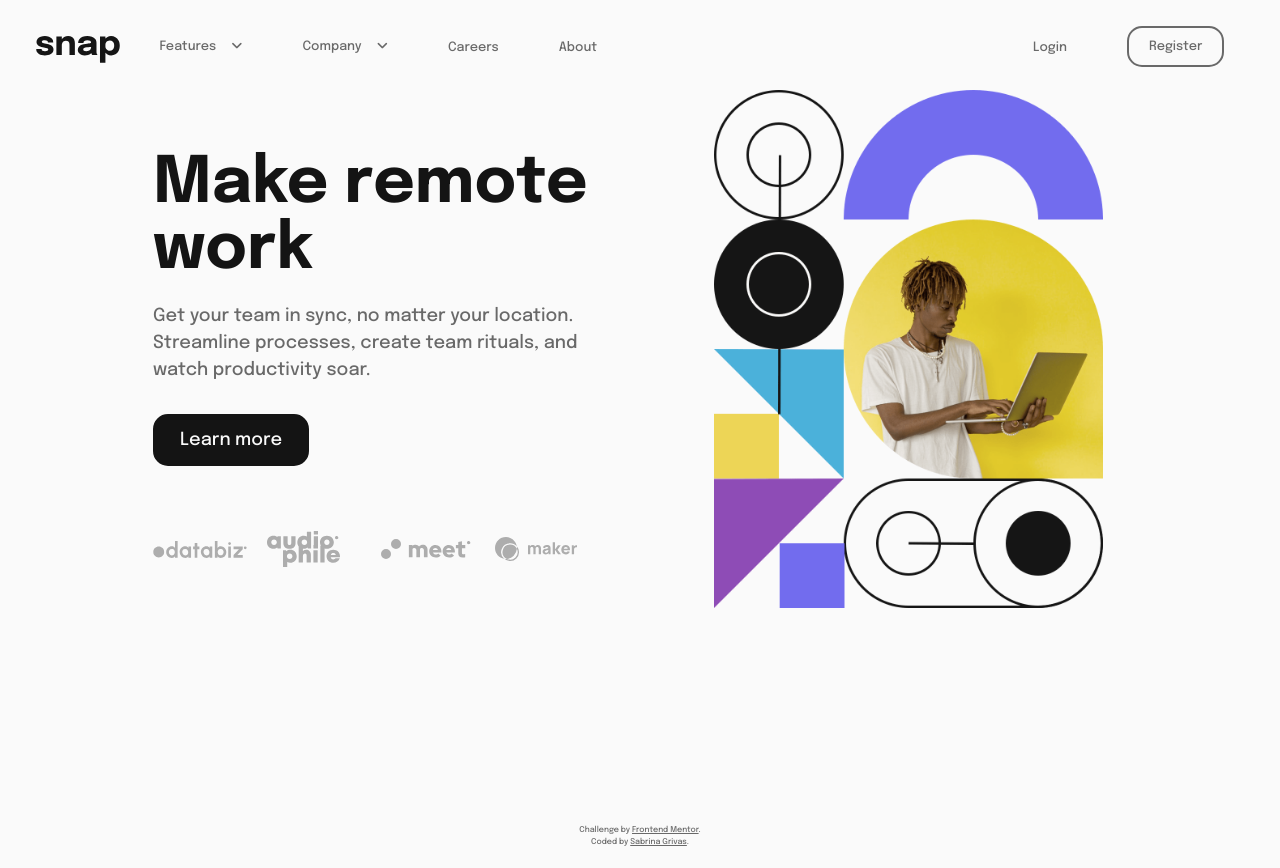
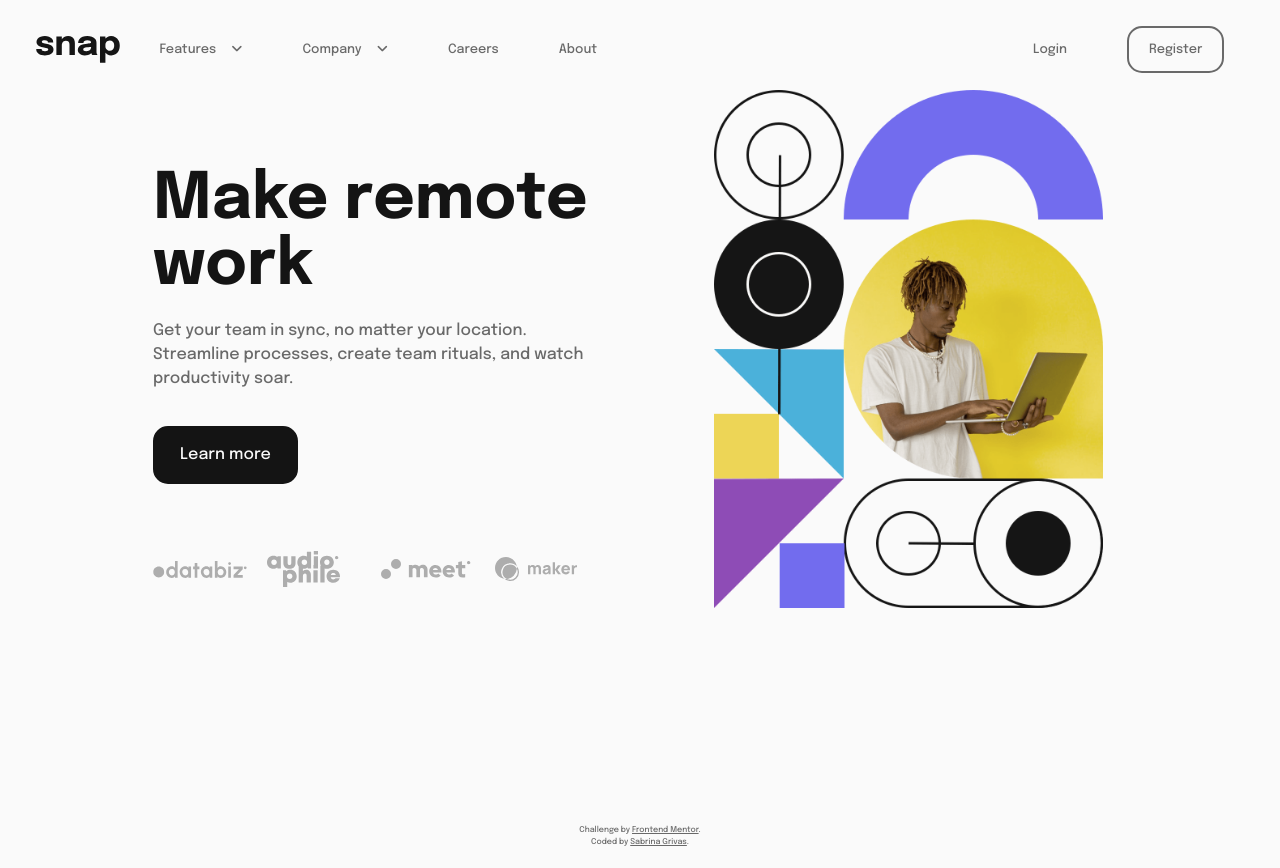
Before and after one commit to sgrivas/intro-section-with-dropdown-navigation-main, a plain HTML site: page index.html in a window 1280 px wide. Drawn offline with Linux system fonts and the light colour scheme.

Commit message:
refactoring

```diff
--- a/index.html
+++ b/index.html
@@ -53,17 +53,17 @@
               <a class="nav-link" href="#"> About </a>
             </li>
           </div>
-          <div class="nav-group">
-            <li onclick="showMenu()" class="nav-item center-link">
+          <div onclick="showMenu()" class="nav-group">
+            <li class="nav-item center-link">
               <a class="nav-link" href="#"> Login </a>
             </li>
-            <li onclick="showMenu()" class="nav-item center-link">
+            <li class="nav-item center-link">
               <a class="nav-link register-btn" href="#"> Register </a>
             </li>
           </div>
         </ul>
       <div onclick="showMenu()" class="menu-toggle">
-        <div onclick="showMenu()" class="hamburger"></div>
+        <div class="hamburger"></div>
       </div>
     </nav>
   </header>
@@ -85,12 +85,12 @@
       <div class="hero-image">
         <picture>
           <source
-             media="(orientation: landscape)"
+             media="(min-width: 992px)"
              srcset="images/image-hero-desktop.png">
           <source
              media="(orientation: portrait)"
              srcset="images/image-hero-mobile.png">
-        <img src="images/image-hero-mobile.png" width="100%" height="auto">
+          <img src="images/image-hero-mobile.png" width="100%" height="auto">
        </picture>
       </div>
     </div>
--- a/styles.css
+++ b/styles.css
@@ -5,12 +5,14 @@ body {
   font-family: "Epilogue", sans-serif;
   text-decoration: none;
   background-color: hsl(0, 0%, 98%);
+  color: hsl(0, 0%, 8%);
 }
 a,
 li,
 p,
 summary{
   font-size: 1rem;
+  line-height: 1.5;
 }
 /* Navigation */
 .navbar {
@@ -209,14 +211,11 @@ details img{
 }
 .hero-section h1 {
   font-weight: 700;
-  color: hsl(0, 0%, 8%);
   font-size: 2rem;
   padding: 20px 0;
 }
 .hero-section p {
   color: hsl(0, 0%, 41%);
-  font-size: 18px;
-  line-height: 1.5;
 }
 .hero-image {
   order: -1;
@@ -224,7 +223,6 @@ details img{
 @media screen and (min-width: 992px) {
   .hero-section {
     grid-template-columns: repeat(2, 1fr);
-    align-items: stretch;
     text-align: left;
     gap: 0 5%;
     margin: 7% 10%;
@@ -251,8 +249,7 @@ details img{
   border: 2px solid hsl(0, 0%, 8%);
   padding: 15px 25px;
   border-radius: 15px;
-  font-size: 18px;
-  margin: 30px 0;
+  margin: 8% 0;
   transition: .3s;
 }
 .cta-btn:hover{
@@ -267,23 +264,20 @@ details img{
   grid-template-columns: repeat(4, 1fr);
   align-items: center;
   gap: 0px 20px;
-  padding: 20px 0;
 }
 .clients img {
   max-width: 100%;
 }
 /* Footer */
 footer {
-  text-align: center;
   padding: 20px 0;
-  left: 0;
   bottom: 0;
   width: 100%;
   margin-top: 15%;
+  text-align: center;
 }
 footer p,
 footer a {
   font-size: 0.5rem;
   color: hsl(0, 0%, 41%);
-  line-height: 1.5;
 }
```
